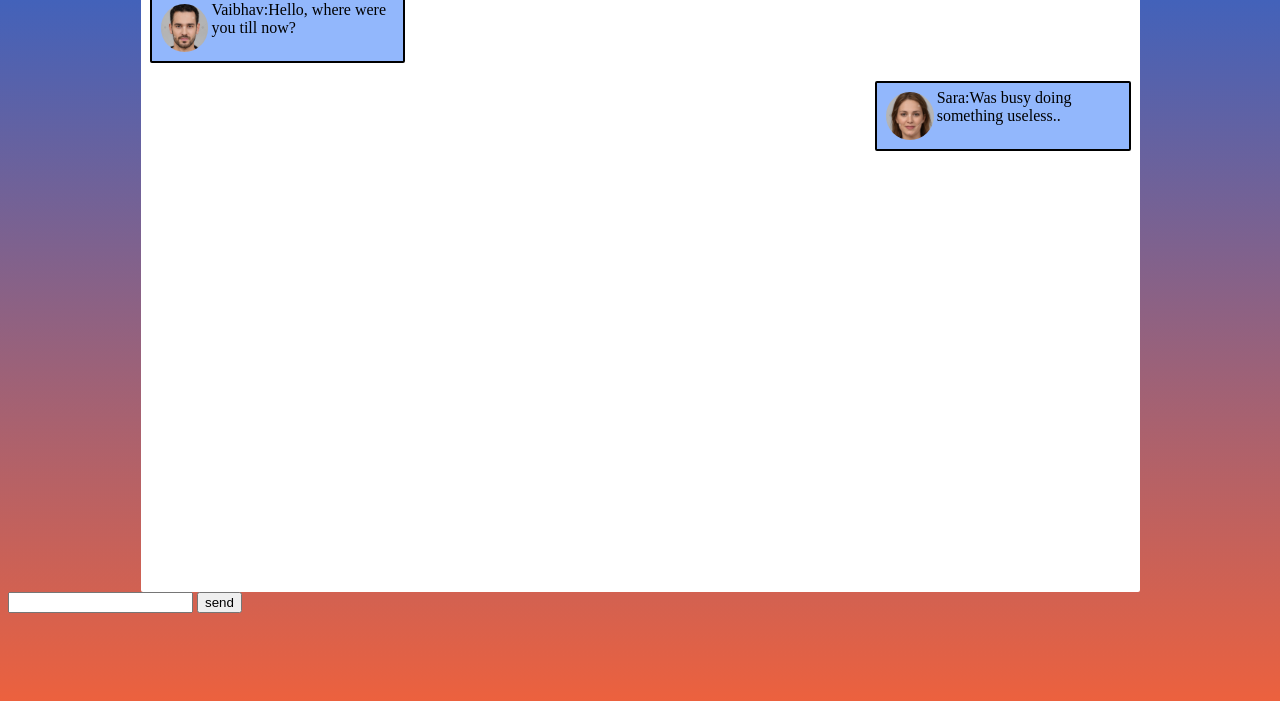
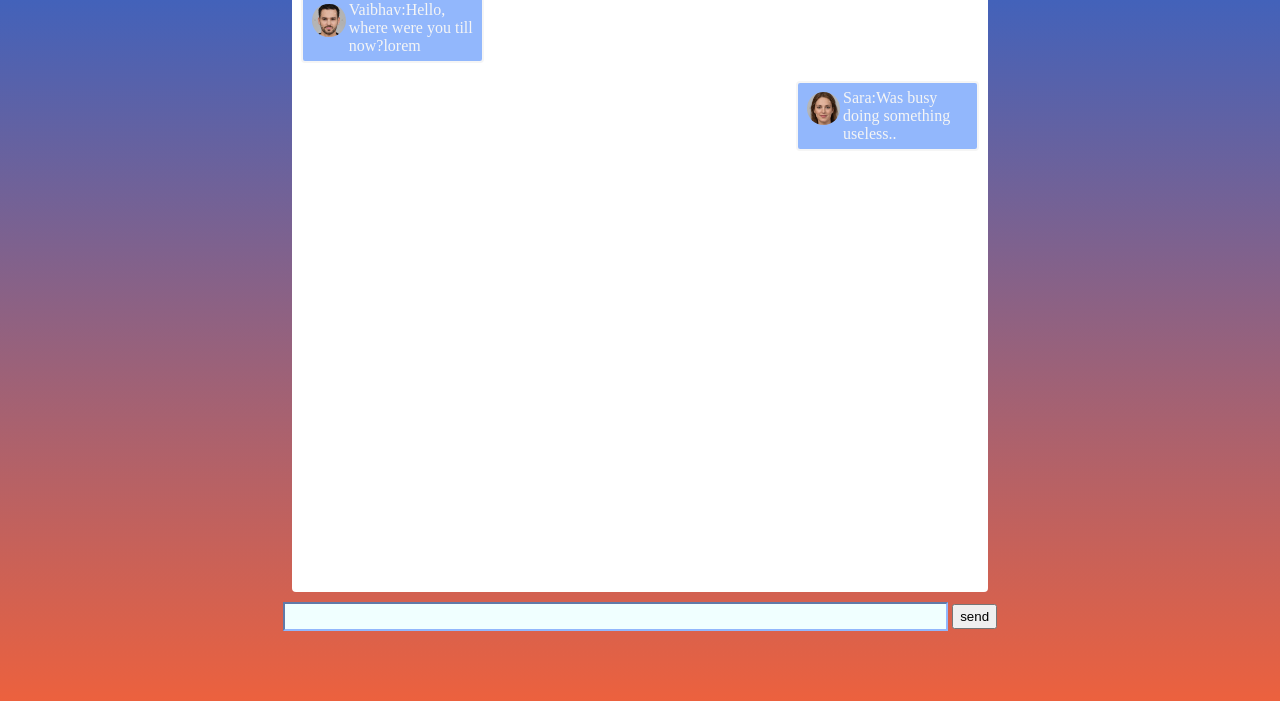
Before and after one commit to VaibhavDhirendra/FishiChat, a plain HTML site: page index.html in a window 1280 px wide. Shown: the part 115-816 px from the top of the page. Drawn offline with Linux system fonts and the light colour scheme.

```diff
--- a/css/client.css
+++ b/css/client.css
@@ -12,6 +12,10 @@
     padding: 3px;
     border-radius: 40px;
 }
+.name{
+    display: block;
+    float: left;
+}
 
 body{
     background-image: linear-gradient(rgb(39, 98, 206),rgb(236, 97, 62));
@@ -19,11 +23,13 @@
 }
 .container
 {
-   max-width: 999px;
+   max-width: 55%;
    background-color: white;
    height: 76vh;
-margin: auto;
-border-radius: 2px;
+   margin: auto;
+   border-radius: 4px;
+   overflow-y: auto;
+   margin-bottom: 10px;
 }
 .right{
     float: right;
@@ -39,5 +45,32 @@
     padding: 6px;
     margin: 9px;
     border: 2px solid;
-    border-radius: 2px;
+    border-radius: 4px;
+    color: whitesmoke;
 }
+
+
+
+
+.send{
+    text-align: center;
+    width: auto;
+}
+#scontainer{
+
+
+    align-items: center;
+}
+#messageInp{
+    width: 52%;
+    height: 23px;
+    background-color: azure;
+    border-color: rgb(146, 183, 252);
+}
+.button{
+    height: 25px;
+    width: 45px;
+    cursor: pointer;
+
+
+}
--- a/index.html
+++ b/index.html
@@ -16,12 +16,13 @@
     <div class="container">
         <div class="message left">
             <div class="profile"> <img src="fotos/1m.jpg" class ="profile_pic" alt=""> </div>
-            Vaibhav:Hello, where were you till now?</div>
+            Vaibhav:Hello, where were you till now?lorem</div>
         <div class="message right"> <div class="profile"> <img src="fotos/1f.jpg" class ="profile_pic" alt=""></div>
         Sara:Was busy doing something useless..</div>
     </div>
-    <div class="send">
-        <form action="#" id="scontainer" class="sendd">
+
+    <div class="send" >
+        <form action="#" id="send_container" class="sendd" >
             <input type="text" name="messageInp" id="messageInp">
             <button class="button" type="submit">send</button>
         </form>
```
Also changed, not shown: nodeServer/package.json (added, +14 -0 lines), nodeServer/index.js (added), 1 other file.
